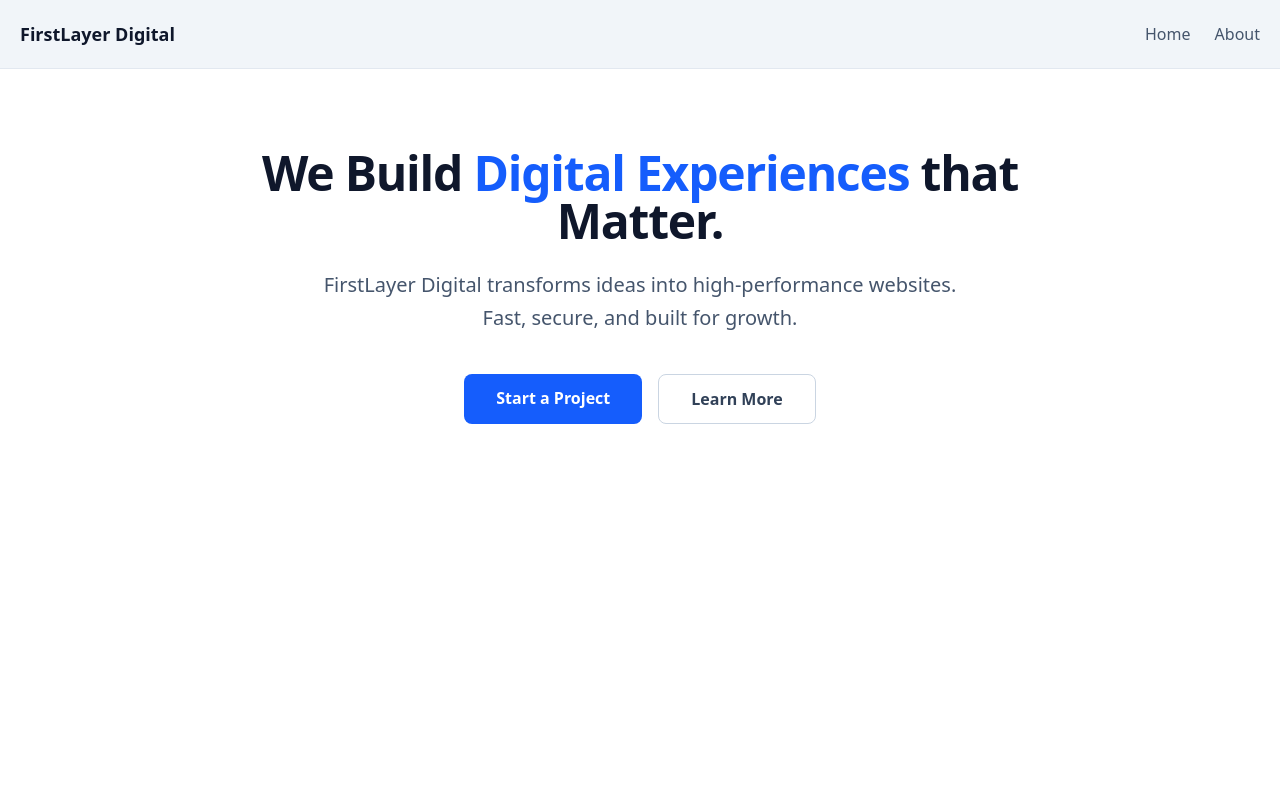
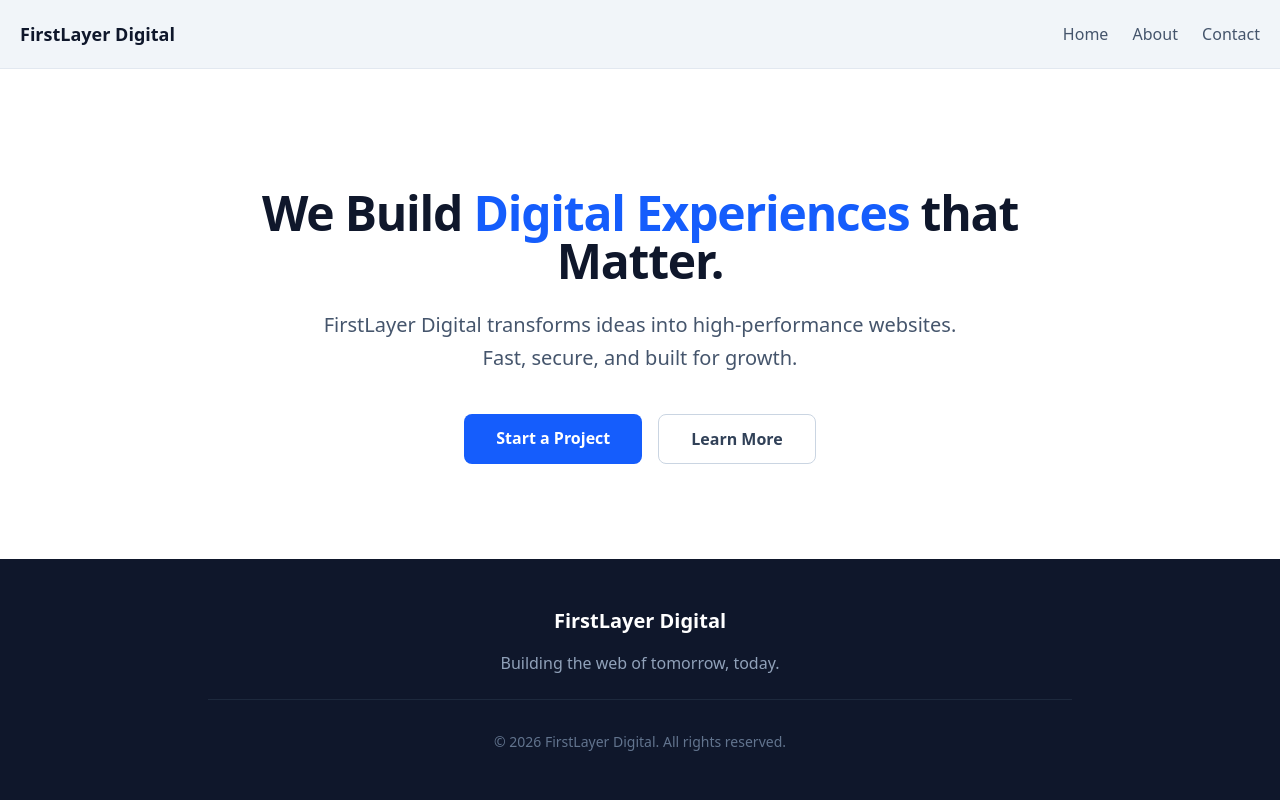
Before and after one commit to firstlayerdigital/first-layer-website, an Astro site: page / in a window 1280 px wide. Built offline with nearby package versions, Linux system fonts and the light colour scheme; Astro itself is replaced by a stand-in of ours.

```diff
--- a/src/layouts/Layout.astro
+++ b/src/layouts/Layout.astro
@@ -1,5 +1,5 @@
 ---
-import '../styles/global.css';  //<-- UNCOMMENT THIS LINE if you have a src/styles/global.css file!
+import '../styles/global.css';
 ---
 
 <!doctype html>
@@ -11,7 +11,9 @@ import '../styles/global.css';  //<-- UNCOMMENT THIS LINE if you have a src/styl
 		<meta name="generator" content={Astro.generator} />
 		<title>FirstLayer Digital</title>
 	</head>
-	<body class="bg-white font-sans text-slate-800">
+
+	<body class="bg-white font-sans text-slate-800 flex flex-col min-h-screen">
+
 		<nav class="flex justify-between items-center p-5 bg-slate-100 border-b border-slate-200 mb-10">
 			<a href="/" class="font-bold text-lg text-slate-900 no-underline">
 				FirstLayer Digital
@@ -23,8 +25,25 @@ import '../styles/global.css';  //<-- UNCOMMENT THIS LINE if you have a src/styl
 				<a href="/about" class="text-slate-600 hover:text-black hover:underline transition-colors">
 					About
 				</a>
+				<a href="/contact" class="text-slate-600 hover:text-black hover:underline transition-colors">
+					Contact
+				</a>
 			</div>
 		</nav>
+
 		<slot />
+
+		<footer class="bg-slate-900 text-white py-12 mt-auto">
+			<div class="max-w-4xl mx-auto px-4 text-center">
+				<h3 class="text-xl font-bold mb-4">FirstLayer Digital</h3>
+				<p class="text-slate-400 mb-6">
+					Building the web of tomorrow, today.
+				</p>
+				<div class="border-t border-slate-800 pt-8 text-sm text-slate-500">
+					&copy; {new Date().getFullYear()} FirstLayer Digital. All rights reserved.
+				</div>
+			</div>
+		</footer>
+
 	</body>
 </html>
```
